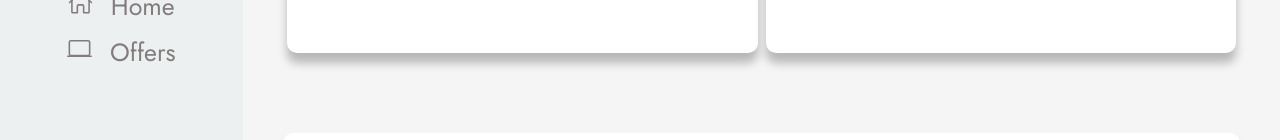
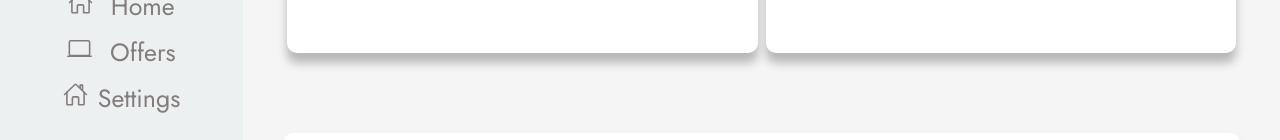
Before and after one commit to ktarun1419/genexp, a React (Create React App) app: page /dashboard in a window 1280 px wide. Shown: the part 347-487 px from the top of the page. Built offline with nearby package versions, Linux system fonts and the light colour scheme.

Commit message:
Modified appropriate files acc. to settings.js

```diff
--- a/src/App.js
+++ b/src/App.js
@@ -8,6 +8,7 @@ import Login from './components/Login';
 import AboutUs from './components/AboutUs';
 import DashHome from './components/DashHome';
 import Offers from './components/Offers';
+import Settings from './components/Settings';
 import { useState} from 'react';
 
 import {
@@ -36,6 +37,7 @@ function App() {
           <Route exact path="/aboutus" element={<AboutUs funcNav={setShowNav}/>} />
           <Route exact path="/dashboard" element={<DashHome funcNav={setShowNav}/>} />
           <Route exact path="/offers" element={<Offers funcNav={setShowNav}/>} />
+          <Route exact path="/settings" element={<Settings funcNav={setShowNav}/>} />
         </Routes>
 
         {showNav &&
@@ -44,7 +46,9 @@ function App() {
           </footer> }
 
       </Router>
-      </>
+    {/* <Form/> */}
+    </>
+
 
   );
 }
--- a/src/components/DashHome.js
+++ b/src/components/DashHome.js
@@ -32,6 +32,11 @@ export default function DashHome(props) {
                                 <li>
                                 <Link to="/offers"><span><ion-icon name="laptop-outline"></ion-icon> </span></Link>
                                     <Link to="/offers" id='offer'>Offers</Link>
+                                </li>
+
+                                <li>
+                                <Link to="/dashboard"><span><ion-icon name="home-outline"></ion-icon></span></Link>
+                                    <Link to="/settings" id='settings'>Settings</Link>
                                 </li>
 
                             </ul>
--- a/src/components/Offers.js
+++ b/src/components/Offers.js
@@ -79,6 +79,10 @@ export default function Offers(props) {
                     <Link to="/dashboard"><span><ion-icon name="laptop-outline"></ion-icon> </span></Link>
                         <Link to="/offers" id='offer'>Offers</Link>
                     </li>
+                    <li>
+                    <Link to="/dashboard"><span><ion-icon name="laptop-outline"></ion-icon> </span></Link>
+                        <Link to="/Settings" id='Settings'>Settings</Link>
+                    </li>
 
                 </ul>
             </div>
```
